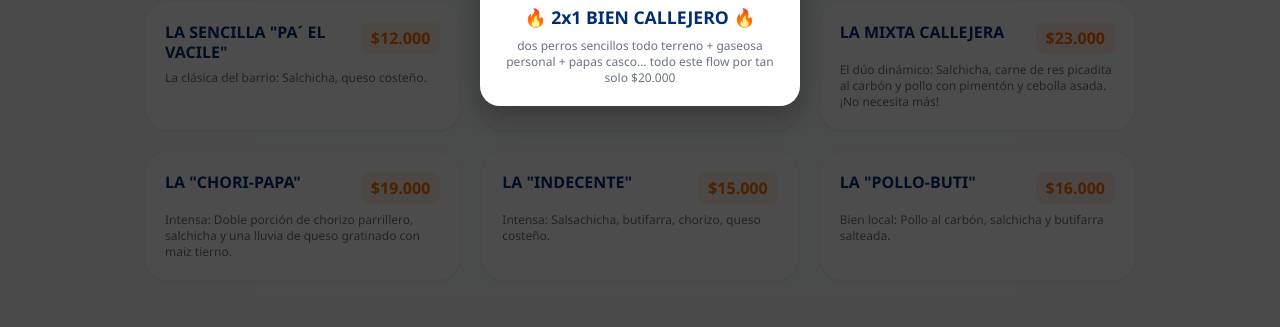
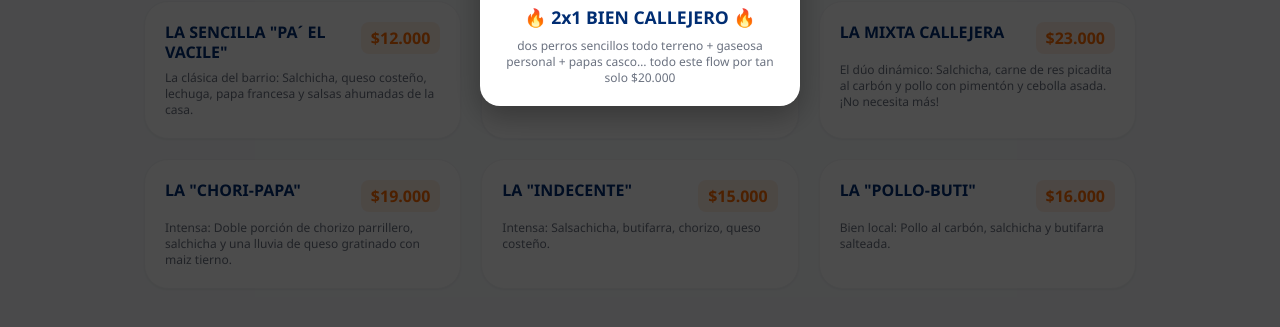
Before and after one commit to Bruma-cafe-y-croffle/ola_negra, a plain HTML site: page index.html in a window 1280 px wide. Shown: the part 466-793 px from the top of the page. Drawn offline with nearby package versions, Linux system fonts and the light colour scheme.

Commit message:
Add files via upload

```diff
--- a/index.html
+++ b/index.html
@@ -217,7 +217,7 @@ border: none;
 <h3 class="font-black text-blue-royal uppercase text-base leading-tight">LA SENCILLA "PA´ EL VACILE"</h3>
 <span class="price-tag">$12.000</span>
 </div>
-<p class="text-gray-500 text-xs">La clásica del barrio: Salchicha, queso costeño.</p>
+<p class="text-gray-500 text-xs">La clásica del barrio: Salchicha, queso costeño, lechuga, papa francesa y salsas ahumadas de la casa.</p>
 </div>
 <div class="food-card bg-white rounded-3xl shadow-sm p-5 border border-gray-100" data-category="salchipapas" onclick="openImageModal('https://placehold.co/600x400/FF6B00/FFFFFF?text=BOMBA+DE+CERDO')">
 <div class="flex justify-between items-start mb-2">
```
